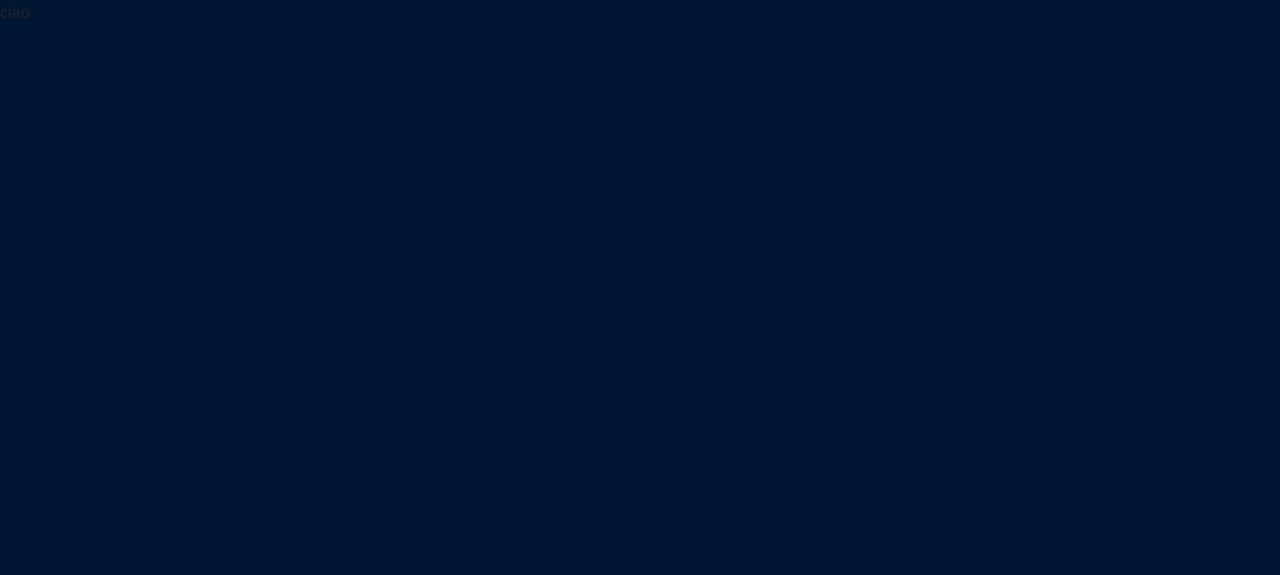
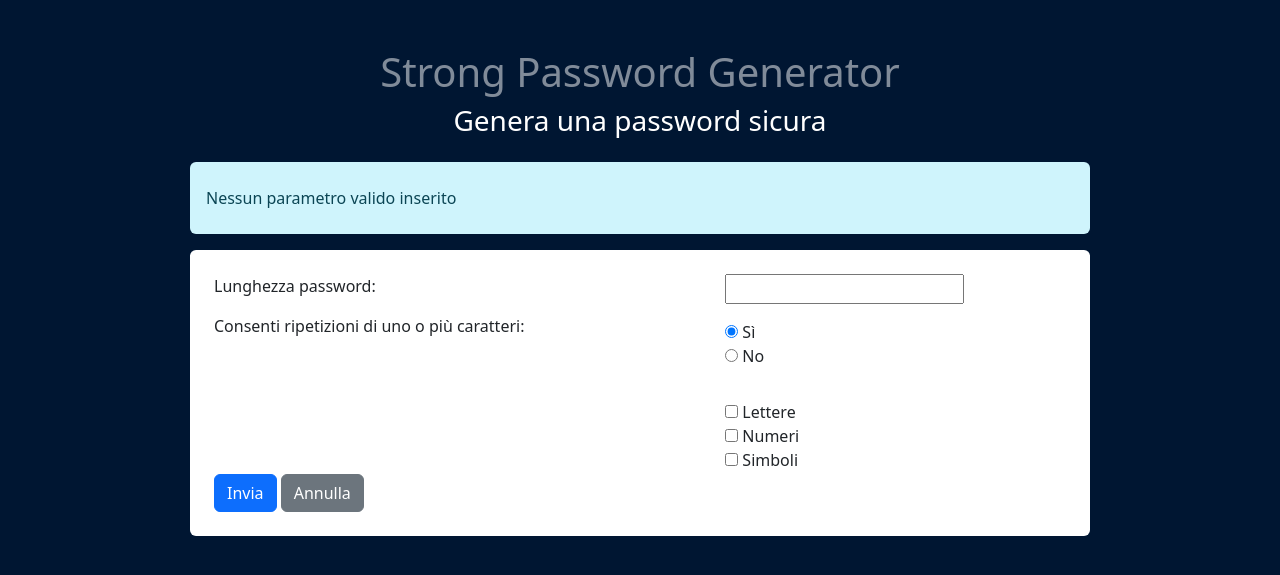
Before and after one commit to Pietro-fe01/php-strong-password-generator, a PHP site: page / in a window 1280 px wide. Before the commit the part shown is almost empty. Shown: the top 575 px of the page. Run offline with PHP 8.4, Linux system fonts and the light colour scheme.

Commit message:
Creato tutto la parte grafica

```diff
--- a/index.php
+++ b/index.php
@@ -8,14 +8,73 @@
     <meta charset="UTF-8">
     <meta http-equiv="X-UA-Compatible" content="IE=edge">
     <meta name="viewport" content="width=device-width, initial-scale=1.0">
-    <title>Document</title>
+    <title>Password generator</title>
     <!-- Bootstrap CDN CSS -->
     <link rel="stylesheet" href="https://cdn.jsdelivr.net/npm/bootstrap@5.2.3/dist/css/bootstrap.min.css" integrity="sha384-rbsA2VBKQhggwzxH7pPCaAqO46MgnOM80zW1RWuH61DGLwZJEdK2Kadq2F9CUG65" crossorigin="anonymous">
     <!-- /Bootstrap CDN CSS -->
     <link rel="stylesheet" href="style/style.css">
 </head>
 <body>
-    ciao
+    <header class="container text-center pt-5">
+        <h1>Strong Password Generator</h1>
+        <h3 class="text-white">Genera una password sicura</h3>
+    </header>
+    <main class="ms-container mt-4">
+        <div class="output-field px-3 py-4 rounded">
+            <p class="m-0">Nessun parametro valido inserito</p>
+        </div>
+        <div class="tools-container rounded mt-3 p-4">
+            <form action="">
+                <!-- form left -->
+                <div class="form-left">
+                    <div class="mb-3">Lunghezza password: </div>
+                    <div>Consenti ripetizioni di uno o più caratteri: </div>
+
+                    <button class="btn btn-primary" type="submit">Invia</button>
+                    <button class="btn btn-secondary" type="reset">Annulla</button>
+                </div>
+                <!-- /form left -->
+
+                <!-- form right -->
+                <div class="form-right">
+                    <!-- lunghezza caratteri password -->
+                    <div class="pass-len-input mb-3">
+                        <input type="number" name="pass-leng" id="" min="3" required>
+                    </div>
+
+                    <!-- scegliere se avere caratteri tutti diversi o no -->
+                    <div class="radio-input">
+                        <div>
+                            <input type="radio" name="repetition" id="repetition-true" checked>
+                            <label for="repetition-true">Sì</label>
+                        </div>
+                        <div>
+                            <input type="radio" name="repetition" id="repetition-false">
+                            <label for="repetition-false">No</label>
+                        </div>
+                    </div>
+
+                    <!-- Sceglier come comporre la password -->
+                    <div class="check-input">
+                        <div>
+                            <input type="checkbox" name="char-type" id="char-type-letters">
+                            <label for="char-type-letters">Lettere</label>
+                        </div>
+                        <div>
+                            <input type="checkbox" name="char-type" id="char-type-numbers">
+                            <label for="char-type-numbers">Numeri</label>
+                        </div>
+                        <div>
+                            <input type="checkbox" name="char-type" id="char-type-symbols">
+                            <label for="char-type-symbols">Simboli</label>
+                        </div>
+                    </div>
+                </div>
+                <!-- /form right -->
+            </form>
+        </div>
+    </main>
+
     <!-- Botstrap CDN js -->
         <script src="https://cdn.jsdelivr.net/npm/bootstrap@5.2.3/dist/js/bootstrap.min.js" integrity="sha384-cuYeSxntonz0PPNlHhBs68uyIAVpIIOZZ5JqeqvYYIcEL727kskC66kF92t6Xl2V" crossorigin="anonymous"></script>
     <!-- /Botstrap CDN js -->
--- a/style/style.css
+++ b/style/style.css
@@ -4,3 +4,51 @@
 body{
     background-color: #001632;
 }
+
+/*---------------------------
+    RESET
+----------------------------*/
+.ms-container{
+    width: 100%;
+    max-width: 900px;
+    margin: auto;
+}
+
+/*---------------------------
+    HEADER
+----------------------------*/
+header{
+    color: #808b99;
+}
+
+/*---------------------------
+    MAIN
+----------------------------*/
+main .output-field{
+    background-color: #cff4fc;
+    color: #0b4554;
+}
+
+main .tools-container{
+    background-color: white;
+}
+
+main .tools-container form{
+    display: flex;
+}
+
+form .form-left{
+    width: 60%;
+}
+
+form .form-left div:nth-child(2){
+    height: 160px;
+}
+
+form .form-right{
+}
+
+form .form-right .radio-input,
+form .form-right .check-input{
+    height: 80px;
+}
```
